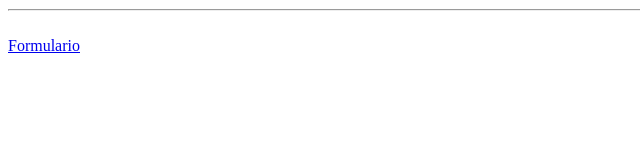
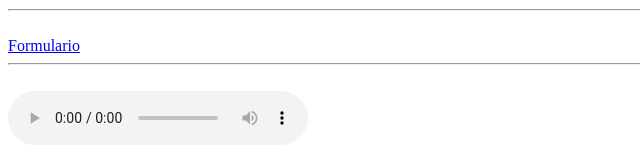
Before and after one commit to Kauet-Martins/Curso-Programacao-Web-Html, a plain HTML site: page index.html in a window 1280 px wide. Shown: the part 2971-3125 px from the top of the page, without its empty margins (0-640 px from the left). Before the commit the page ends 3034 px from the top, so only its background shows below. Drawn offline with Linux system fonts and the light colour scheme.

Commit message:
Aula sobre audio

```diff
--- a/index.html
+++ b/index.html
@@ -154,6 +154,13 @@
 
     <a href="formulario.html" target="_blank">Formulario</a>
 
+    <hr>
+
+    <br>
+
+    <audio src="/audio/y2meta.com - Pare de pensar demais - Lofi Music - Lofi Hip Hop Mix _ Música para te deixar de bom humor (128 kbps).mp3" controls controlsList="nodownload">
+    </audio>
+
 
 
 
```
Also changed, not shown: 1 other file.
